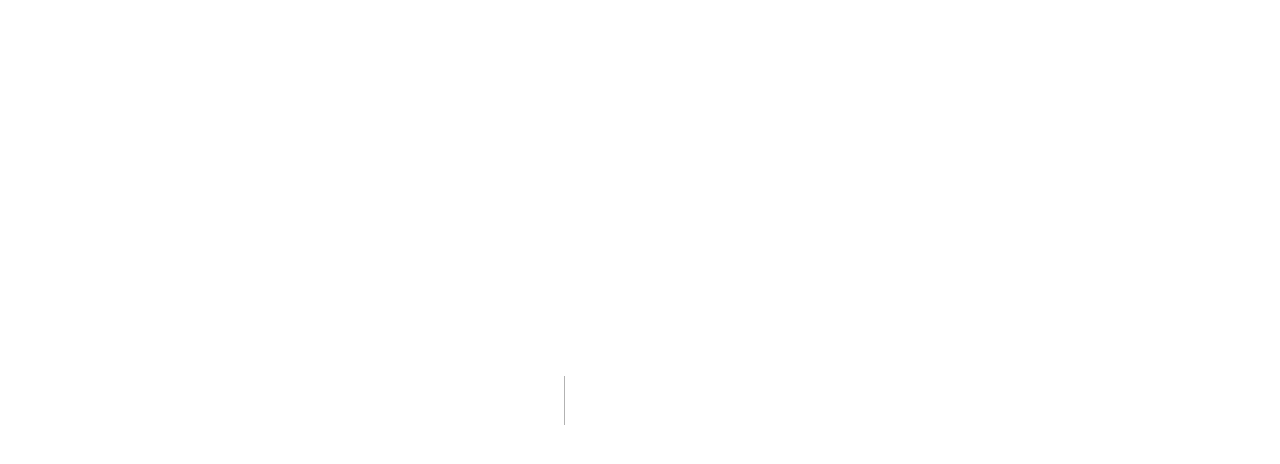
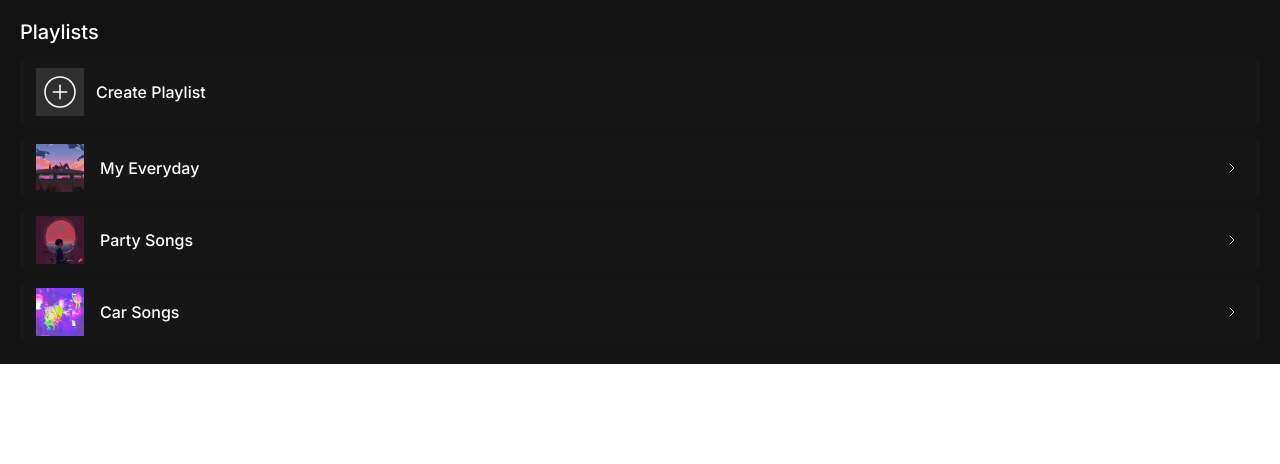
Before and after one commit to sopoturazashvili/flareit-user, a Next.js app: page /playlist in a window 1280 px wide. Before the commit this address had no page. Shown: the top 464 px of the page. Built offline with nearby package versions, Linux system fonts and the light colour scheme.

Commit message:
feat/playlist page

```diff
--- /dev/null
+++ b/app/(authorised)/playlist/page.module.scss
@@ -0,0 +1,22 @@
+@import '../../styles/colors.scss';
+
+.container {
+    background-color: $PrimaryBlackTone2;
+    display: flex;
+    flex-direction: column;
+    gap: 12px;
+    padding: 20px;
+}
+
+.title {
+    color: $PrimaryWhite;
+    font-size: 20px;
+    font-weight: 500;
+}
+
+.list {
+    display: flex;
+    flex-direction: column;
+    gap: 8px;
+
+}
--- /dev/null
+++ b/app/(authorised)/playlist/page.tsx
@@ -0,0 +1,40 @@
+'use client'
+import AddPlaylist from '@/app/Components/Playlist/AddPlaylist/AddPlaytlist'
+import styles from './page.module.scss'
+import ArtistPlaylistItem from '@/app/Components/ArtistPlaylistListItem/ArtistPlaylistItem'
+
+const Playlist = () => {
+    const playlists = [
+        {
+            id: 1,
+            name: 'My Everyday',
+            image: '/images/myeveryday.png'
+        },
+        {
+            id: 2,
+            name: 'Party Songs',
+            image: '/images/partySongs.png'
+        },
+        {
+            id: 3,
+            name: 'Car Songs',
+            image: '/images/carSongs.png'
+        }
+    ]
+
+    return (
+        <div className={styles.container}>
+            <div>
+                <span className={styles.title}>Playlists</span>
+            </div>
+            <div className={styles.list}>
+                <AddPlaylist />
+                {playlists.map((playlist, index) => (
+                    <ArtistPlaylistItem image={playlist.image} text={playlist.name} imageRound={false} id={playlist.id} pagePathName={'playlist'} />
+                ) )}
+            </div>
+        </div>
+    )
+}
+
+export default Playlist
```
Also changed, not shown: app/(authorised)/playlist/[id]/page.tsx (added, +7 -0 lines), app/(authorised)/playlist/[id]/page.module.scss (added), public/images/carSongs.png (added), public/images/partySongs.png (added).
